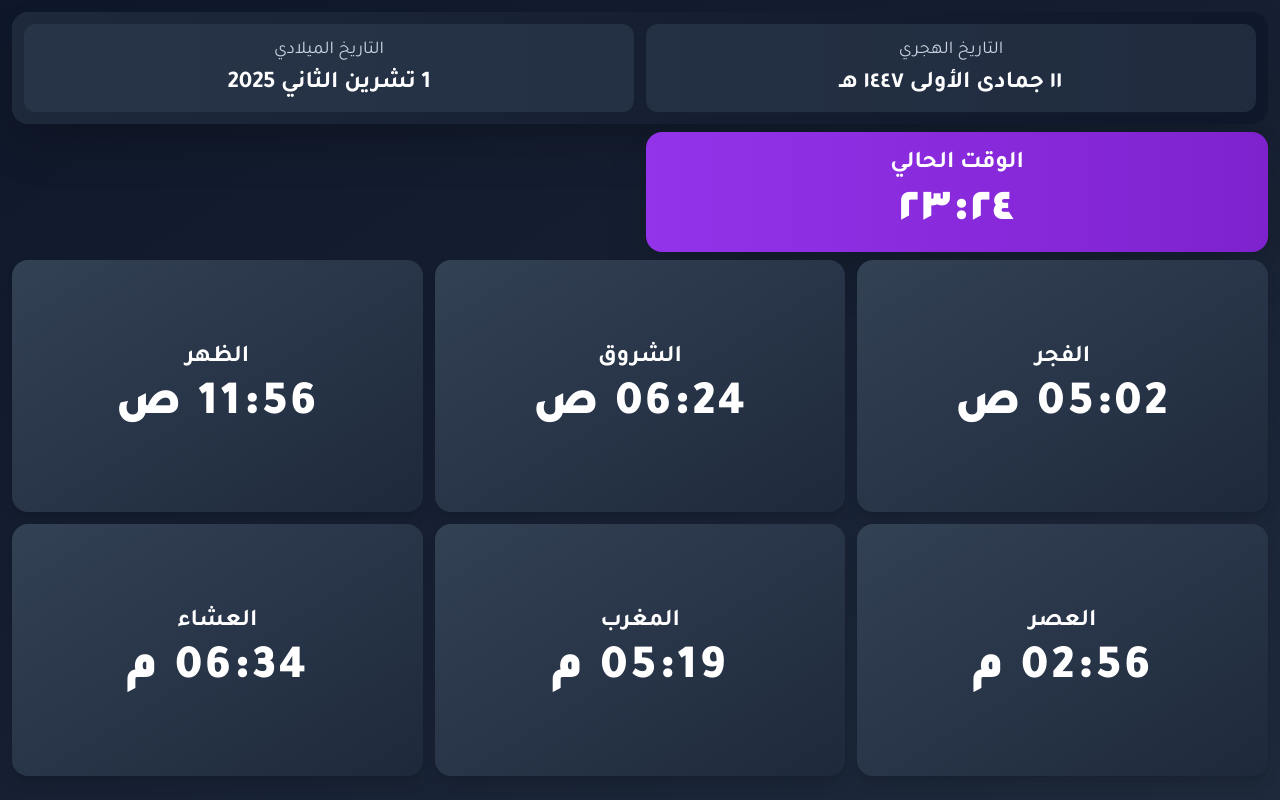
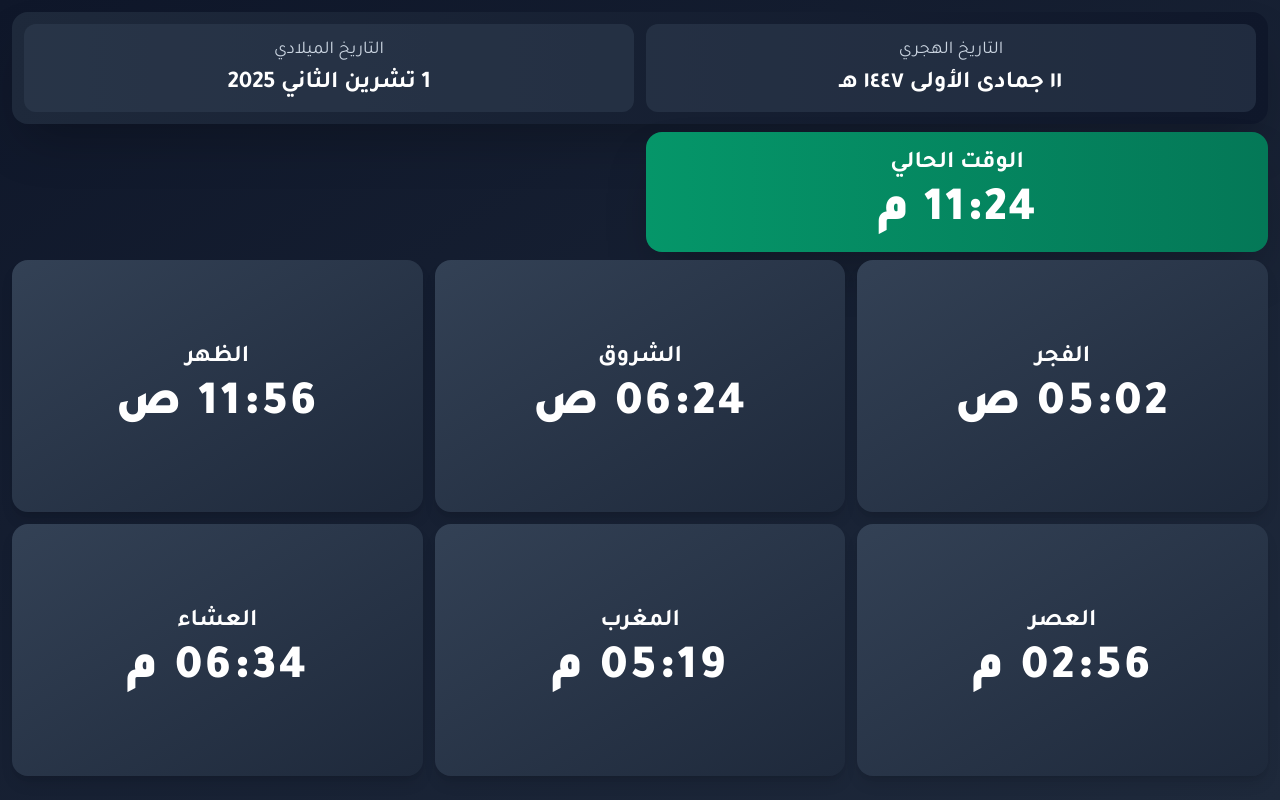
Before and after one commit to gbrw/prtime_tv, a React (Vite) app: page / in a window 1280 px wide. Built offline with nearby package versions, Linux system fonts and the light colour scheme.

Commit message:
تحسين بطاقة الوقت الحالي - نظام 12 ساعة وألوان متناسقة

```diff
--- a/src/App.tsx
+++ b/src/App.tsx
@@ -112,6 +112,28 @@ function App() {
     return `${displayHours.toString().padStart(2, '0')}:${minutes.toString().padStart(2, '0')} ${period}`;
   };
 
+  // دالة للحصول على الوقت الحالي بنظام 12 ساعة
+  const getCurrentTime12Hour = (): string => {
+    const hours = currentTime.getHours();
+    const minutes = currentTime.getMinutes();
+
+    let period = 'ص';
+    let displayHours = hours;
+
+    if (hours >= 12) {
+      period = 'م';
+      if (hours > 12) {
+        displayHours = hours - 12;
+      }
+    }
+
+    if (hours === 0) {
+      displayHours = 12;
+    }
+
+    return `${displayHours.toString().padStart(2, '0')}:${minutes.toString().padStart(2, '0')} ${period}`;
+  };
+
   const prayers: Array<{ name: PrayerName; time: string }> = [
     { name: 'الفجر', time: convertTo12Hour(todayPrayers.الفجر, 'الفجر') },
     { name: 'الشروق', time: convertTo12Hour(todayPrayers.الشروق, 'الشروق') },
@@ -135,16 +157,12 @@ function App() {
         {/* الوقت المتبقي والوقت الحالي */}
         <div className="flex-none grid grid-cols-2 gap-3 mb-2">
           {/* بطاقة الوقت الحالي */}
-          <div className="bg-gradient-to-r from-purple-600 to-purple-700 rounded-2xl p-4 shadow-2xl">
+          <div className="bg-gradient-to-r from-emerald-600 to-emerald-700 rounded-2xl p-4 shadow-2xl">
             <h2 className="text-2xl font-bold text-white text-center mb-2">
               الوقت الحالي
             </h2>
             <p className="text-5xl font-extrabold text-white text-center tracking-wide">
-              {currentTime.toLocaleTimeString('ar-SA', {
-                hour: '2-digit',
-                minute: '2-digit',
-                hour12: false
-              })}
+              {getCurrentTime12Hour()}
             </p>
           </div>
 
```
